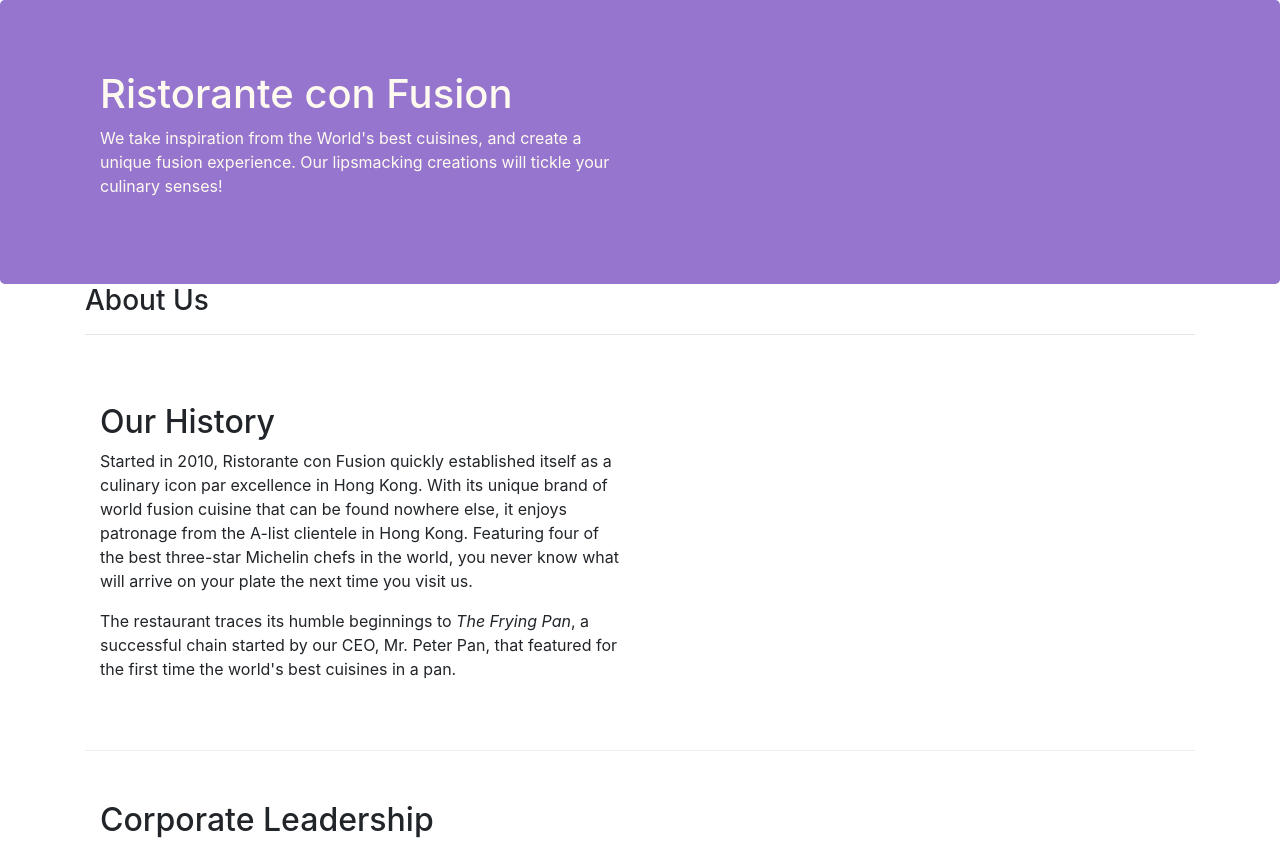
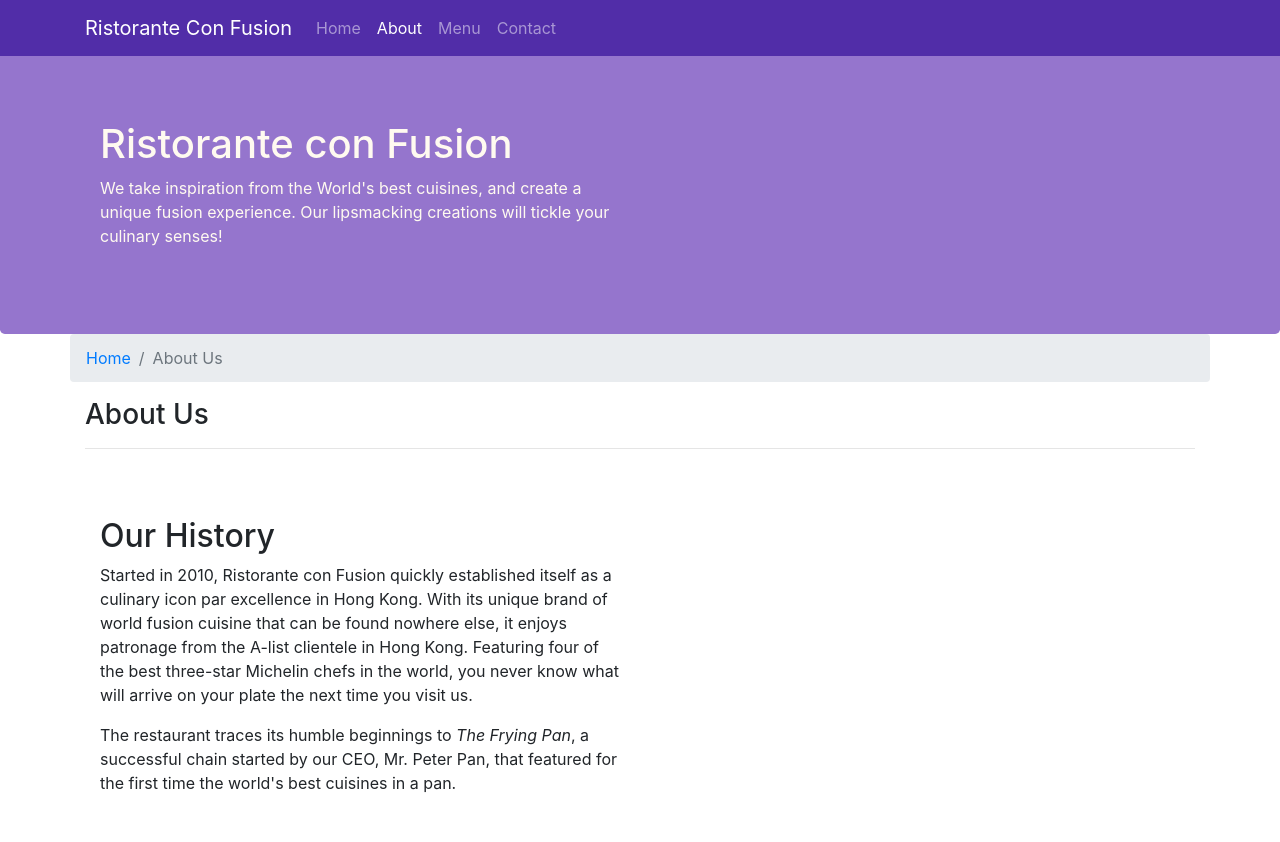
Before and after one commit to sayyedulawwab/conFusion, a website: page aboutus.html in a window 1280 px wide. Shown: the top 842 px of the page. Drawn offline with nearby package versions, Linux system fonts and the light colour scheme.

Commit message:
Navbar and Breadcrumbs

```diff
--- a/aboutus.html
+++ b/aboutus.html
@@ -17,7 +17,22 @@
 </head>
 
 <body>
-
+    <nav class="navbar navbar-dark navbar-expand-sm fixed-top">
+        <div class="container">
+            <button class="navbar-toggler" type="button" data-toggle="collapse" data-target="#Navbar">
+                <span class="navbar-toggler-icon"></span>
+            </button>
+            <a class="navbar-brand" href="#">Ristorante Con Fusion</a>
+            <div class="collapse navbar-collapse" id="Navbar">
+                <ul class="navbar-nav mr-auto">
+                    <li class="nav-item"><a class="nav-link" href="/index.html">Home</a></li>
+                    <li class="nav-item"><a class="nav-link active" href="/aboutus.html">About</a></li>
+                    <li class="nav-item"><a class="nav-link" href="#">Menu</a></li>
+                    <li class="nav-item"><a class="nav-link" href="#">Contact</a></li>
+                </ul>
+            </div>
+        </div>
+    </nav>
     <header class="jumbotron">
         <div class="container">
             <div class="row row-header">
@@ -33,6 +48,10 @@
 
     <div class="container">
         <div class="row">
+            <ol class="col-12 breadcrumb">
+                <li class="breadcrumb-item"><a href="./index.html">Home</a></li>
+                <li class="breadcrumb-item active">About Us</li>
+            </ol>
             <div class="col">
                 <h3>About Us</h3>
                 <hr>
--- a/css/styles.css
+++ b/css/styles.css
@@ -28,3 +28,12 @@ address {
     margin: 0px;
     color: #0f0f0f;
 }
+
+body {
+    padding: 50px 0px 0px 0px;
+    z-index: 0;
+}
+
+.navbar-dark {
+    background-color: #512DA8;
+}
```
Also changed, not shown: index.html (+17 -1 lines).
